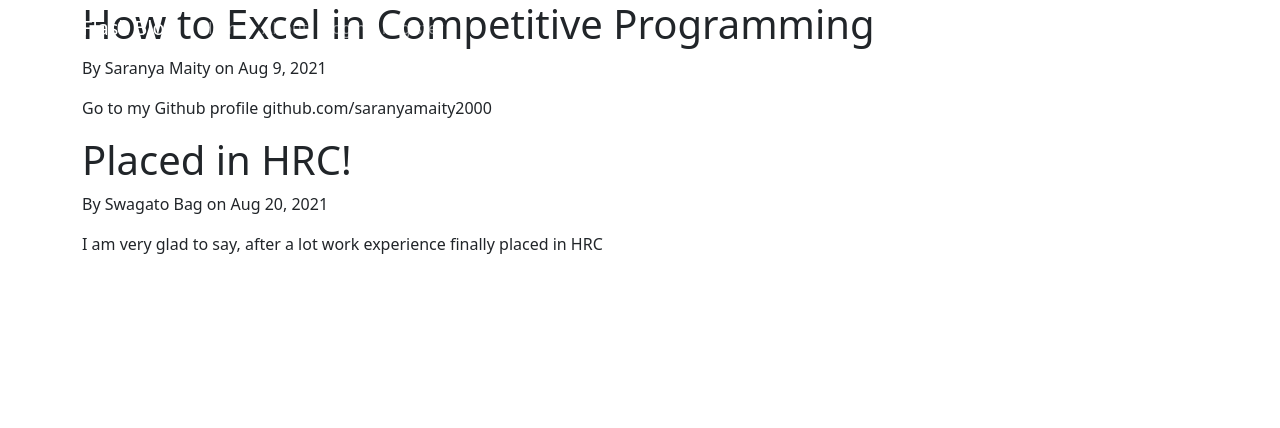
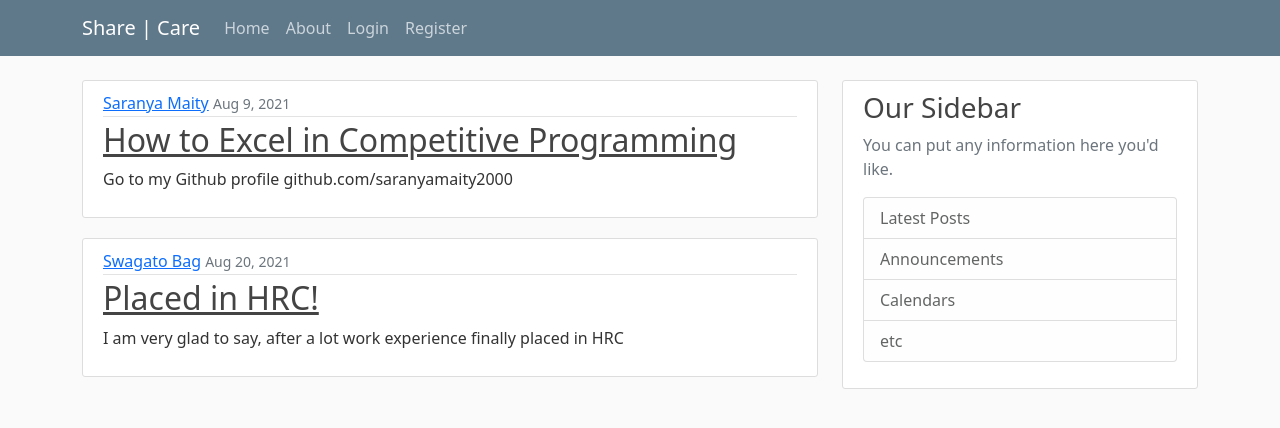
Before and after one commit to saranyamaity2000/FlaskBlog_AnimeStars, a Flask app: page / in a window 1280 px wide. Shown: the top 428 px of the page. Run offline with Flask 2, Linux system fonts and the light colour scheme.

Commit message:
css and other style added to organise a bit

```diff
--- a/main.py
+++ b/main.py
@@ -1,4 +1,4 @@
-from flask import Flask, render_template
+from flask import Flask, render_template, url_for
 
 app = Flask(__name__)
 
@@ -26,7 +26,7 @@ def hello():
 
 @app.route("/about")
 def about():
-    return render_template('about.html' , title='about')
+    return render_template('about.html', title='about')
 
 
 # most of the time we will be using
--- /dev/null
+++ b/static/main.css
@@ -0,0 +1,80 @@
+body {
+  background: #fafafa;
+  color: #333333;
+  margin-top: 5rem;
+}
+
+h1, h2, h3, h4, h5, h6 {
+  color: #444444;
+}
+
+.bg-steel {
+  background-color: #5f788a;
+}
+
+.site-header .navbar-nav .nav-link {
+  color: #cbd5db;
+}
+
+.site-header .navbar-nav .nav-link:hover {
+  color: #ffffff;
+}
+
+.site-header .navbar-nav .nav-link.active {
+  font-weight: 500;
+}
+
+.content-section {
+  background: #ffffff;
+  padding: 10px 20px;
+  border: 1px solid #dddddd;
+  border-radius: 3px;
+  margin-bottom: 20px;
+}
+
+.article-title {
+  color: #444444;
+}
+
+a.article-title:hover {
+  color: #428bca;
+  text-decoration: none;
+}
+
+.article-content {
+  white-space: pre-line;
+}
+
+.article-img {
+  height: 65px;
+  width: 65px;
+  margin-right: 16px;
+}
+
+.article-metadata {
+  padding-bottom: 1px;
+  margin-bottom: 4px;
+  border-bottom: 1px solid #e3e3e3
+}
+
+.article-metadata a:hover {
+  color: #333;
+  text-decoration: none;
+}
+
+.article-svg {
+  width: 25px;
+  height: 25px;
+  vertical-align: middle;
+}
+
+.account-img {
+  height: 125px;
+  width: 125px;
+  margin-right: 20px;
+  margin-bottom: 16px;
+}
+
+.account-heading {
+  font-size: 2.5rem;
+}
--- a/templates/home.html
+++ b/templates/home.html
@@ -2,8 +2,17 @@
 
 {% block content %}
     {% for post in posts %}
-       <h1>{{post.title}}</h1>
-       <p>By {{post.author}} on {{post.date}}</p>
-       <p>{{post.content}}</p>
+       <!-- new section added instead of normal display from article.html -->
+       <article class="media content-section">
+          <div class="media-body">
+            <div class="article-metadata">
+              <a class="mr-2" href="#">{{ post.author }}</a>
+              <small class="text-muted">{{ post.date }}</small>
+            </div>
+            <h2><a class="article-title" href="#">{{ post.title }}</a></h2>
+            <p class="article-content">{{ post.content }}</p>
+          </div>
+       </article>
+       <!-- adding article section done -->
     {% endfor %}
 {% endblock content %}
--- a/templates/layout.html
+++ b/templates/layout.html
@@ -6,6 +6,8 @@
     <meta name="viewport" content="width=device-width, initial-scale=1">
     <!-- Bootstrap CSS -->
     <link href="https://cdn.jsdelivr.net/npm/bootstrap@5.1.0/dist/css/bootstrap.min.css" rel="stylesheet" integrity="sha384-KyZXEAg3QhqLMpG8r+8fhAXLRk2vvoC2f3B09zVXn8CA5QIVfZOJ3BCsw2P0p/We" crossorigin="anonymous">
+    <!-- main.css used here -->
+    <link href="{{ url_for('static' , filename='main.css') }}" rel="stylesheet" type="text/css">
 
     {% if title %}
        <title>Blog - {{title}}</title>
@@ -19,7 +21,7 @@
     <header class="site-header">
       <nav class="navbar navbar-expand-md navbar-dark bg-steel fixed-top">
         <div class="container">
-          <a class="navbar-brand mr-4" href="/">Flask Blog</a>
+          <a class="navbar-brand mr-4" href="/">Share | Care</a>
           <button class="navbar-toggler" type="button" data-toggle="collapse" data-target="#navbarToggle" aria-controls="navbarToggle" aria-expanded="false" aria-label="Toggle navigation">
             <span class="navbar-toggler-icon"></span>
           </button>
@@ -39,10 +41,33 @@
     </header>
     <!-- till here navigation section -->
 
-    <div class="container" >
-      {% block content %}{% endblock content %}
-    </div>
+    <!-- main.html section added instead of normal div container section-->
+    <main role="main" class="container">
+      <div class="row">
+        <div class="col-md-8">
+          {% block content %}{% endblock %}
+        </div>
+        <div class="col-md-4">
+          <div class="content-section">
+            <h3>Our Sidebar</h3>
+            <p class='text-muted'>You can put any information here you'd like.
+              <ul class="list-group">
+                <li class="list-group-item list-group-item-light">Latest Posts</li>
+                <li class="list-group-item list-group-item-light">Announcements</li>
+                <li class="list-group-item list-group-item-light">Calendars</li>
+                <li class="list-group-item list-group-item-light">etc</li>
+              </ul>
+            </p>
+          </div>
+        </div>
+      </div>
+    </main>
+    <!-- added part from main.html ended -->
+
+    <!--optional java script -->
+    <!-- option1 ( 1 line )-->
     <script src="https://cdn.jsdelivr.net/npm/bootstrap@5.1.0/dist/js/bootstrap.bundle.min.js" integrity="sha384-U1DAWAznBHeqEIlVSCgzq+c9gqGAJn5c/t99JyeKa9xxaYpSvHU5awsuZVVFIhvj" crossorigin="anonymous"></script>
+    <!-- option2 ( 2 line )-->
 <!--    <script src="https://cdn.jsdelivr.net/npm/@popperjs/core@2.9.3/dist/umd/popper.min.js" integrity="sha384-eMNCOe7tC1doHpGoWe/6oMVemdAVTMs2xqW4mwXrXsW0L84Iytr2wi5v2QjrP/xp" crossorigin="anonymous"></script> -->
 <!--    <script src="https://cdn.jsdelivr.net/npm/bootstrap@5.1.0/dist/js/bootstrap.min.js" integrity="sha384-cn7l7gDp0eyniUwwAZgrzD06kc/tftFf19TOAs2zVinnD/C7E91j9yyk5//jjpt/" crossorigin="anonymous"></script> -->
 </body>
```
